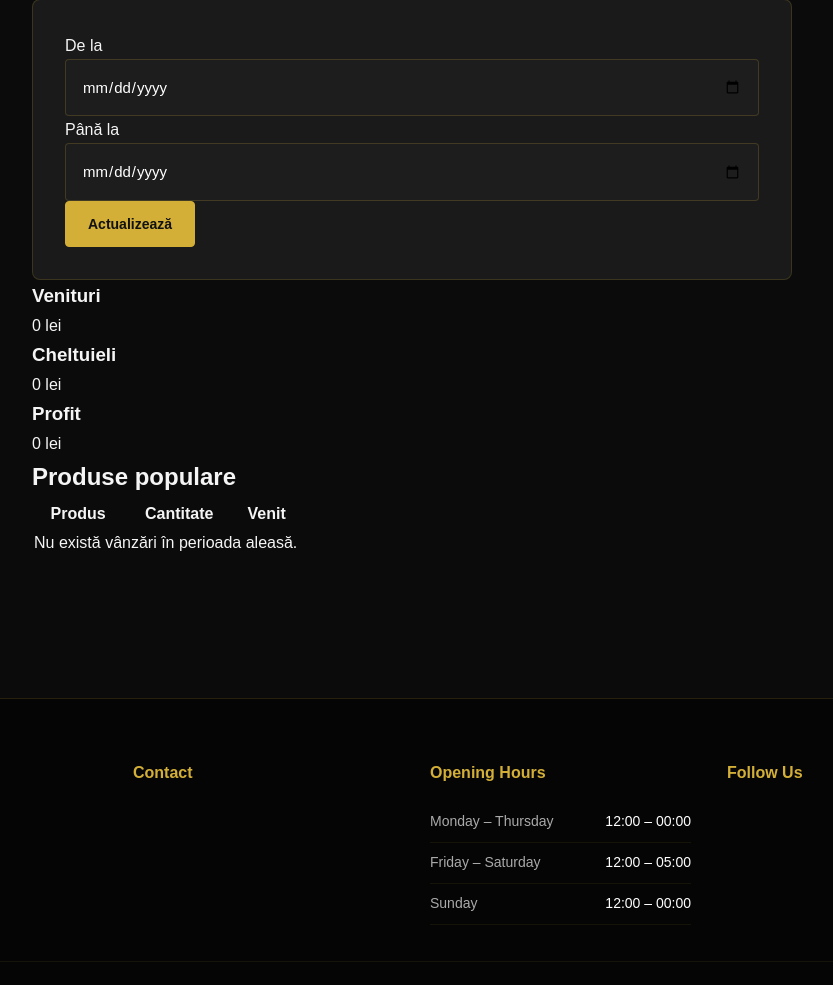
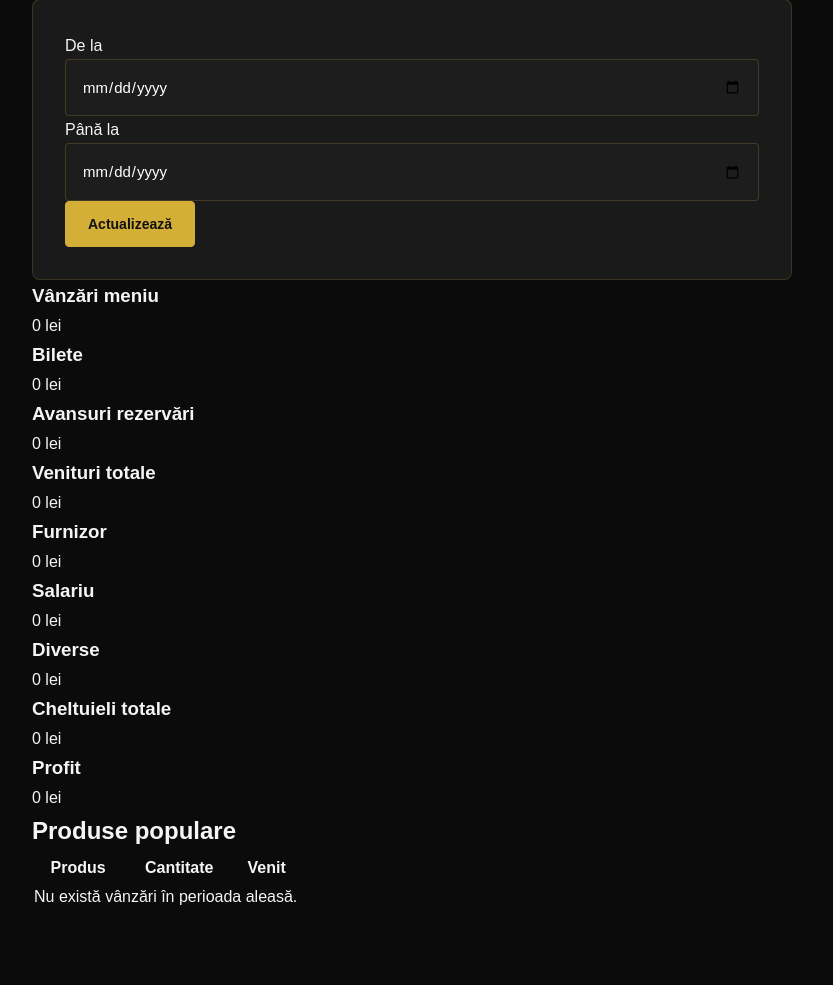
Before and after one commit to SanduAndreea22/al_noir, a Django app: page /operations/staff/reports/ in a window 1280 px wide. Shown: the part 262-1247 px from the top of the page, without its empty margins (228-1061 px from the left). Run offline with Django 5.2, Linux system fonts and the light colour scheme; the visitor is signed in with stand-in values (Sample User, id 1); data that the repository does not hold is empty.

Commit message:
Include all revenue streams and expense categories in financial reports
The date-filtered reports view only summed menu sales as "revenue",
silently excluding event ticket sales and reservation advance
payments for the selected period. Both dashboard and reports now
break out sales/tickets/advances separately and show expenses split
by category (supplier/salary/other), matching the full picture
already shown (accidentally correctly) in the unfiltered dashboard.

```diff
--- a/operations/views.py
+++ b/operations/views.py
@@ -90,8 +90,13 @@ def staff_dashboard(request):
     sales_total = Sale.objects.aggregate(total=Sum(ExpressionWrapper(F('unit_price') * F('quantity'), output_field=DecimalField(max_digits=12, decimal_places=2))))['total'] or Decimal('0')
     advance_total = Reservation.objects.filter(advance_paid=True).aggregate(total=Sum('advance_amount'))['total'] or Decimal('0')
     ticket_total = Ticket.objects.filter(paid=True).aggregate(total=Sum(ExpressionWrapper(F('event__ticket_price') * F('quantity'), output_field=DecimalField(max_digits=12, decimal_places=2))))['total'] or Decimal('0')
-    expenses_total = Expense.objects.filter(paid=True).aggregate(total=Sum('amount'))['total'] or Decimal('0')
-    return render(request, 'operations/staff_dashboard.html', {'sales_total': sales_total, 'advance_total': advance_total, 'ticket_total': ticket_total, 'expenses_total': expenses_total, 'profit': sales_total + advance_total + ticket_total - expenses_total, 'low_stock': StockItem.objects.filter(quantity__lt=F('minimum_quantity')), 'expired_stock': StockItem.objects.filter(expiry_date__lt=timezone.localdate()), 'pending_reservations': Reservation.objects.filter(status='pending').count(), 'invoices': Invoice.objects.all()[:5]})
+    paid_expenses = Expense.objects.filter(paid=True)
+    expenses_total = paid_expenses.aggregate(total=Sum('amount'))['total'] or Decimal('0')
+    expense_by_category = [
+        (label, paid_expenses.filter(category=code).aggregate(total=Sum('amount'))['total'] or Decimal('0'))
+        for code, label in Expense.CATEGORIES
+    ]
+    return render(request, 'operations/staff_dashboard.html', {'sales_total': sales_total, 'advance_total': advance_total, 'ticket_total': ticket_total, 'expenses_total': expenses_total, 'expense_by_category': expense_by_category, 'profit': sales_total + advance_total + ticket_total - expenses_total, 'low_stock': StockItem.objects.filter(quantity__lt=F('minimum_quantity')), 'expired_stock': StockItem.objects.filter(expiry_date__lt=timezone.localdate()), 'pending_reservations': Reservation.objects.filter(status='pending').count(), 'invoices': Invoice.objects.all()[:5]})
 
 
 @staff_member_required
@@ -107,13 +112,34 @@ def reports(request):
     start = parse_date(request.GET.get('start'), today.replace(day=1))
     end = parse_date(request.GET.get('end'), today)
     start, end = (start, end) if start <= end else (end, start)
+
     sales = Sale.objects.filter(created_at__date__range=(start, end))
+    tickets = Ticket.objects.filter(paid=True, created_at__date__range=(start, end))
+    advances = Reservation.objects.filter(advance_paid=True, created_at__date__range=(start, end))
     expenses = Expense.objects.filter(expense_date__range=(start, end), paid=True)
-    revenue = sales.aggregate(total=Sum(ExpressionWrapper(F('unit_price') * F('quantity'), output_field=DecimalField(max_digits=12, decimal_places=2))))['total'] or Decimal('0')
-    expense_total = expenses.aggregate(total=Sum('amount'))['total'] or Decimal('0')
+
+    sales_revenue = sales.aggregate(total=Sum(ExpressionWrapper(F('unit_price') * F('quantity'), output_field=DecimalField(max_digits=12, decimal_places=2))))['total'] or Decimal('0')
+    ticket_revenue = tickets.aggregate(total=Sum(ExpressionWrapper(F('event__ticket_price') * F('quantity'), output_field=DecimalField(max_digits=12, decimal_places=2))))['total'] or Decimal('0')
+    advance_revenue = advances.aggregate(total=Sum('advance_amount'))['total'] or Decimal('0')
+    revenue = sales_revenue + ticket_revenue + advance_revenue
+
+    expense_by_category = [
+        (label, expenses.filter(category=code).aggregate(total=Sum('amount'))['total'] or Decimal('0'))
+        for code, label in Expense.CATEGORIES
+    ]
+    expense_total = sum((total for _, total in expense_by_category), Decimal('0'))
+
     daily_sales = sales.annotate(day=TruncDate('created_at')).values('day').annotate(total=Sum(ExpressionWrapper(F('unit_price') * F('quantity'), output_field=DecimalField(max_digits=12, decimal_places=2)))).order_by('day')
     top_items = sales.values('menu_item__name').annotate(total_quantity=Sum('quantity'), revenue=Sum(ExpressionWrapper(F('unit_price') * F('quantity'), output_field=DecimalField(max_digits=12, decimal_places=2)))).order_by('-total_quantity')[:10]
-    return render(request, 'operations/reports.html', {'start': start, 'end': end, 'revenue': revenue, 'expenses': expense_total, 'profit': revenue - expense_total, 'daily_sales': daily_sales, 'top_items': top_items})
+
+    return render(request, 'operations/reports.html', {
+        'start': start, 'end': end,
+        'sales_revenue': sales_revenue, 'ticket_revenue': ticket_revenue, 'advance_revenue': advance_revenue,
+        'revenue': revenue,
+        'expense_by_category': expense_by_category, 'expenses': expense_total,
+        'profit': revenue - expense_total,
+        'daily_sales': daily_sales, 'top_items': top_items,
+    })
 
 
 @staff_member_required
--- a/templates/operations/reports.html
+++ b/templates/operations/reports.html
@@ -1,2 +1,2 @@
 {% extends 'base.html' %}
-{% block content %}<section class="container py-5"><h1>Rapoarte</h1><form method="get"><label>De la <input type="date" name="start" value="{{ start }}"></label> <label>Până la <input type="date" name="end" value="{{ end }}"></label> <button class="btn btn-dark">Actualizează</button></form><div class="row mt-4"><div class="col"><h3>Venituri</h3><p>{{ revenue }} lei</p></div><div class="col"><h3>Cheltuieli</h3><p>{{ expenses }} lei</p></div><div class="col"><h3>Profit</h3><p>{{ profit }} lei</p></div></div><h2>Produse populare</h2><table class="table"><thead><tr><th>Produs</th><th>Cantitate</th><th>Venit</th></tr></thead><tbody>{% for item in top_items %}<tr><td>{{ item.menu_item__name }}</td><td>{{ item.total_quantity }}</td><td>{{ item.revenue }} lei</td></tr>{% empty %}<tr><td colspan="3">Nu există vânzări în perioada aleasă.</td></tr>{% endfor %}</tbody></table></section>{% endblock %}
+{% block content %}<section class="container py-5"><h1>Rapoarte</h1><form method="get"><label>De la <input type="date" name="start" value="{{ start }}"></label> <label>Până la <input type="date" name="end" value="{{ end }}"></label> <button class="btn btn-dark">Actualizează</button></form><div class="row mt-4"><div class="col"><h3>Vânzări meniu</h3><p>{{ sales_revenue }} lei</p></div><div class="col"><h3>Bilete</h3><p>{{ ticket_revenue }} lei</p></div><div class="col"><h3>Avansuri rezervări</h3><p>{{ advance_revenue }} lei</p></div><div class="col"><h3>Venituri totale</h3><p>{{ revenue }} lei</p></div></div><div class="row mt-4">{% for label, total in expense_by_category %}<div class="col"><h3>{{ label }}</h3><p>{{ total }} lei</p></div>{% endfor %}<div class="col"><h3>Cheltuieli totale</h3><p>{{ expenses }} lei</p></div><div class="col"><h3>Profit</h3><p>{{ profit }} lei</p></div></div><h2>Produse populare</h2><table class="table"><thead><tr><th>Produs</th><th>Cantitate</th><th>Venit</th></tr></thead><tbody>{% for item in top_items %}<tr><td>{{ item.menu_item__name }}</td><td>{{ item.total_quantity }}</td><td>{{ item.revenue }} lei</td></tr>{% empty %}<tr><td colspan="3">Nu există vânzări în perioada aleasă.</td></tr>{% endfor %}</tbody></table></section>{% endblock %}
--- a/templates/operations/staff_dashboard.html
+++ b/templates/operations/staff_dashboard.html
@@ -1,2 +1,2 @@
 {% extends 'base.html' %}
-{% block content %}<section class="container py-5"><h1>Dashboard staff</h1><p>Rezervări în așteptare: {{ pending_reservations }}</p><div class="row"><div class="col"><h3>Vânzări meniu</h3><p>{{ sales_total }} lei</p></div><div class="col"><h3>Avansuri</h3><p>{{ advance_total }} lei</p></div><div class="col"><h3>Bilete achitate</h3><p>{{ ticket_total }} lei</p></div><div class="col"><h3>Cheltuieli</h3><p>{{ expenses_total }} lei</p></div><div class="col"><h3>Profit</h3><p>{{ profit }} lei</p></div></div><h2>Alerte stoc</h2><p>{% for item in low_stock %}<span class="stock-low">{{ item.name }} ({{ item.quantity }} {{ item.unit }})</span>{% if not forloop.last %}, {% endif %}{% empty %}Niciun produs sub prag.{% endfor %}</p><h2>Produse expirate</h2><p>{% for item in expired_stock %}<span class="stock-low">{{ item.name }}</span>{% if not forloop.last %}, {% endif %}{% empty %}Niciun produs expirat.{% endfor %}</p><h2>Facturi recente</h2><ul>{% for invoice in invoices %}<li>{{ invoice.number }} – {{ invoice.amount }} lei <a href="{% url 'operations:invoice_pdf' invoice.pk %}">PDF</a></li>{% empty %}<li>Nu există facturi.</li>{% endfor %}</ul><a class="btn btn-dark" href="/admin/">Administrare completă</a></section>{% endblock %}
+{% block content %}<section class="container py-5"><h1>Dashboard staff</h1><p>Rezervări în așteptare: {{ pending_reservations }}</p><div class="row"><div class="col"><h3>Vânzări meniu</h3><p>{{ sales_total }} lei</p></div><div class="col"><h3>Avansuri</h3><p>{{ advance_total }} lei</p></div><div class="col"><h3>Bilete achitate</h3><p>{{ ticket_total }} lei</p></div><div class="col"><h3>Cheltuieli</h3><p>{{ expenses_total }} lei</p></div><div class="col"><h3>Profit</h3><p>{{ profit }} lei</p></div></div><div class="row">{% for label, total in expense_by_category %}<div class="col"><h3>{{ label }}</h3><p>{{ total }} lei</p></div>{% endfor %}</div><h2>Alerte stoc</h2><p>{% for item in low_stock %}<span class="stock-low">{{ item.name }} ({{ item.quantity }} {{ item.unit }})</span>{% if not forloop.last %}, {% endif %}{% empty %}Niciun produs sub prag.{% endfor %}</p><h2>Produse expirate</h2><p>{% for item in expired_stock %}<span class="stock-low">{{ item.name }}</span>{% if not forloop.last %}, {% endif %}{% empty %}Niciun produs expirat.{% endfor %}</p><h2>Facturi recente</h2><ul>{% for invoice in invoices %}<li>{{ invoice.number }} – {{ invoice.amount }} lei <a href="{% url 'operations:invoice_pdf' invoice.pk %}">PDF</a></li>{% empty %}<li>Nu există facturi.</li>{% endfor %}</ul><a class="btn btn-dark" href="/admin/">Administrare completă</a></section>{% endblock %}
```
